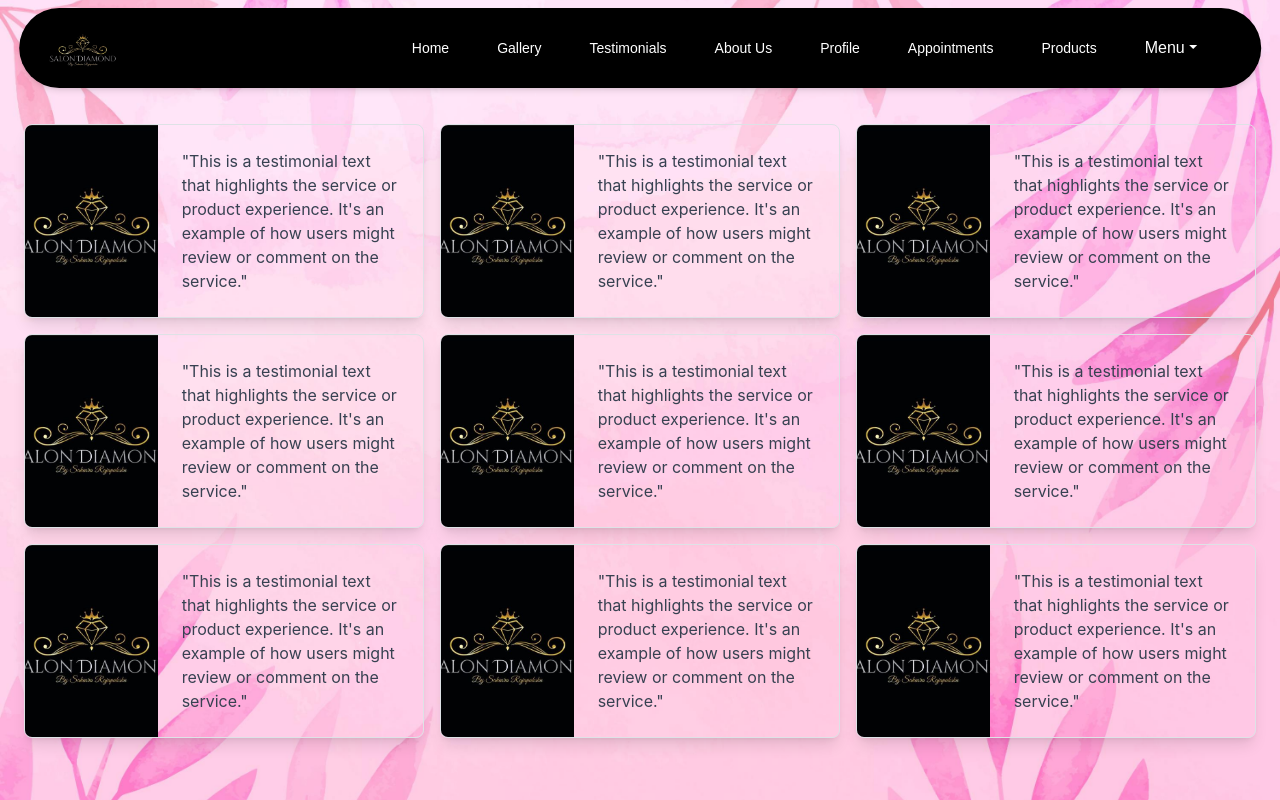
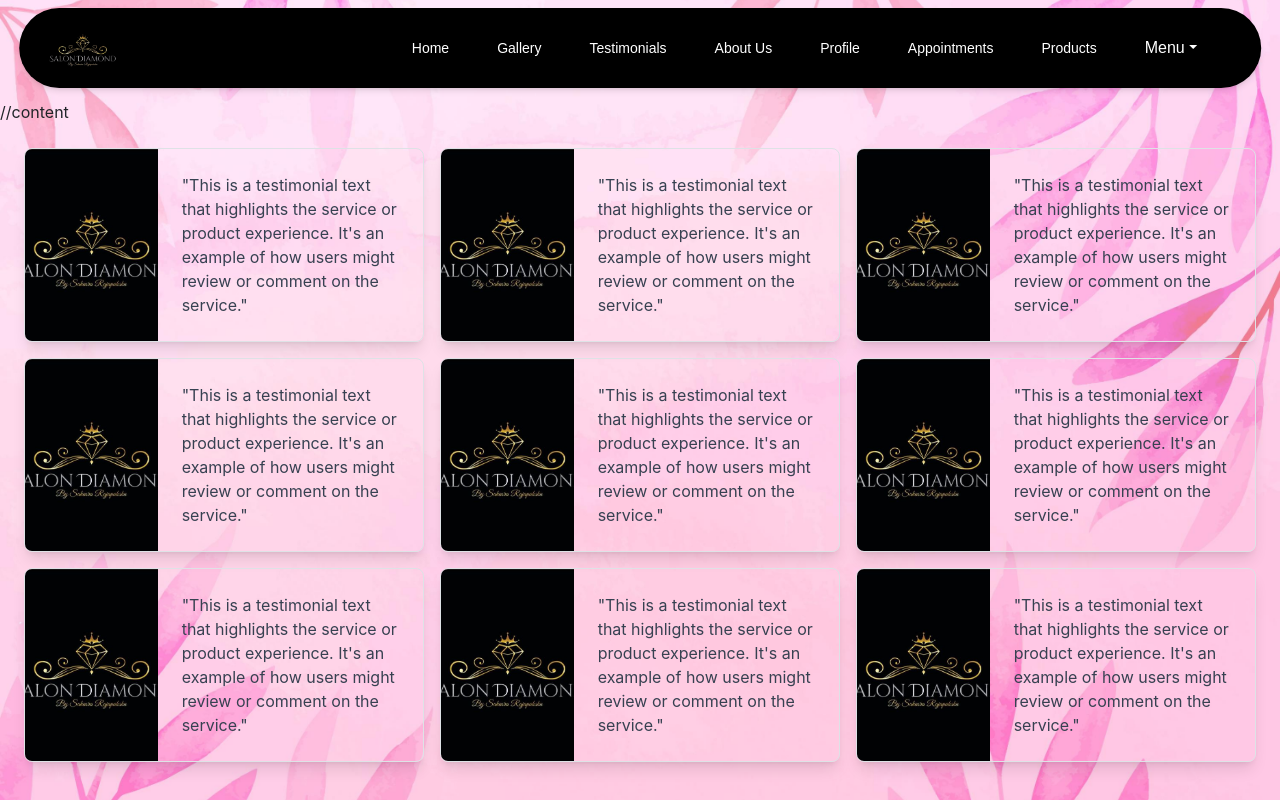
Before and after one commit to Scar1109/SALON-CRUD-PERN, a React (Create React App) app in the folder client/: page /testimonials in a window 1280 px wide. Built offline with nearby package versions, Linux system fonts and the light colour scheme.

Commit message:
Comments

```diff
--- a/client/src/pages/amalie/AdminTestimonials.js
+++ b/client/src/pages/amalie/AdminTestimonials.js
@@ -8,7 +8,7 @@ function AdminTestimonials() {
                 <Sidebar />
             </div>
             <div className="w-[80%] h-full bg-pink-500 p-4 julius-sans-one-regular">
-
+                //content goes here
             </div>
         </div>
     );
--- a/client/src/pages/amalie/TestimonialPage.js
+++ b/client/src/pages/amalie/TestimonialPage.js
@@ -202,6 +202,7 @@ function TestimonialPage() {
                         paddingTop: "100px",
                     }}
                 >
+                    //content
                     <div className="p-4">
                         <div className="grid grid-cols-3 gap-4">
                             {[...Array(9)].map((_, index) => (
@@ -209,6 +210,7 @@ function TestimonialPage() {
                             ))}
                         </div>
                     </div>
+
                 </div>
             </div>
         </div>
```
